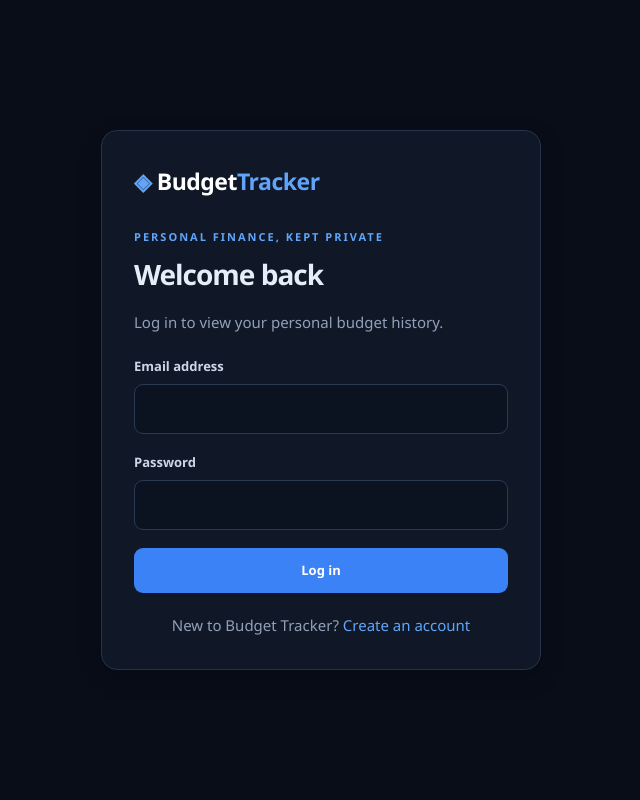
After one commit to sy9070002-git/Budget_Tracking, a Flask app: page /login in a window 1280 px wide. The commit adds this page. Shown: the whole page, without its empty margins (319-959 px from the left). Run offline with Flask 3, Linux system fonts and the light colour scheme; some libraries are stand-ins or nearby versions.

Commit message:
message for commit

```diff
--- a/app.py
+++ b/app.py
@@ -1,8 +1,15 @@
 
-from flask import Flask, render_template, request, redirect, url_for, flash, make_response
+from functools import wraps
+
+from flask import (
+    Flask, render_template, request, redirect, url_for, flash,
+    make_response, session, g
+)
 from flask_sqlalchemy import SQLAlchemy
 from datetime import date, datetime
-from sqlalchemy import func
+from sqlalchemy import func, inspect, text
+from sqlalchemy.exc import IntegrityError
+from werkzeug.security import check_password_hash, generate_password_hash
 import csv
 import io
 import os
@@ -28,17 +35,30 @@ else:
 
 app.config["SQLALCHEMY_DATABASE_URI"] = database_url
 app.config["SQLALCHEMY_TRACK_MODIFICATIONS"] = False
-app.config["SECRET_KEY"] = "BT-by-Sumit"
+secret_key = os.environ.get("SECRET_KEY")
+if not secret_key and os.environ.get("VERCEL"):
+    raise RuntimeError("Set SECRET_KEY in the Vercel project environment.")
+app.config["SECRET_KEY"] = secret_key or os.urandom(32)
+app.config["SESSION_COOKIE_HTTPONLY"] = True
+app.config["SESSION_COOKIE_SAMESITE"] = "Lax"
+app.config["SESSION_COOKIE_SECURE"] = bool(os.environ.get("VERCEL"))
 
 db = SQLAlchemy(app)
 
-# Expense database table
+
+class User(db.Model):
+    id = db.Column(db.Integer, primary_key=True)
+    email = db.Column(db.String(254), unique=True, nullable=False, index=True)
+    password_hash = db.Column(db.String(255), nullable=False)
+
+
 class Expense(db.Model):
     id = db.Column(db.Integer, primary_key=True)
     description = db.Column(db.String(100), nullable=False)
     date = db.Column(db.Date, nullable=False, default=date.today)
     category = db.Column(db.String(100), nullable=False)
     amount = db.Column(db.Float, nullable=False)
+    user_id = db.Column(db.Integer, db.ForeignKey("user.id"), index=True)
 
 
 class Income(db.Model):
@@ -47,11 +67,29 @@ class Income(db.Model):
     date = db.Column(db.Date, nullable=False, default=date.today)
     category = db.Column(db.String(100), nullable=False)
     amount = db.Column(db.Float, nullable=False)
+    user_id = db.Column(db.Integer, db.ForeignKey("user.id"), index=True)
 
 
-# Create the database table if it does not exist
+# Add ownership columns to databases created by earlier versions. Existing rows
+# remain unassigned because their owners cannot be determined safely.
 with app.app_context():
     db.create_all()
+    for table_name in ("expense", "income"):
+        columns = {
+            column["name"]
+            for column in inspect(db.engine).get_columns(table_name)
+        }
+        if "user_id" not in columns:
+            with db.engine.begin() as connection:
+                connection.execute(text(
+                    f"ALTER TABLE {table_name} "
+                    "ADD COLUMN user_id INTEGER REFERENCES \"user\" (id)"
+                ))
+        with db.engine.begin() as connection:
+            connection.execute(text(
+                f"CREATE INDEX IF NOT EXISTS ix_{table_name}_user_id "
+                f"ON {table_name} (user_id)"
+            ))
 
 
 # Available expense categories
@@ -65,6 +103,19 @@ IncomeCategories = [
 ]
 
 
+def login_required(view):
+    @wraps(view)
+    def wrapped_view(*args, **kwargs):
+        user_id = session.get("user_id")
+        g.user = db.session.get(User, user_id) if user_id else None
+        if g.user is None:
+            session.clear()
+            return redirect(url_for("login"))
+        return view(*args, **kwargs)
+
+    return wrapped_view
+
+
 # Convert a date string into a date object
 def parse_date_or_none(value):
     if not value:
@@ -76,8 +127,76 @@ def parse_date_or_none(value):
         return None
 
 
-# Home page: show expenses, income, totals and chart data
+@app.route("/register", methods=["GET", "POST"])
+def register():
+    if session.get("user_id"):
+        return redirect(url_for("index"))
+
+    if request.method == "POST":
+        email = (request.form.get("email") or "").strip().lower()
+        password = request.form.get("password") or ""
+
+        email_parts = email.rsplit("@", 1)
+        if (
+            len(email) > 254
+            or len(email_parts) != 2
+            or email.count("@") != 1
+            or not email_parts[0]
+            or "." not in email_parts[1]
+            or any(c.isspace() for c in email)
+        ):
+            flash("Enter a valid email address.")
+        elif len(password) < 8:
+            flash("Password must be at least 8 characters.")
+        else:
+            user = User(
+                email=email,
+                password_hash=generate_password_hash(password)
+            )
+            db.session.add(user)
+            try:
+                db.session.commit()
+            except IntegrityError:
+                db.session.rollback()
+                if User.query.filter_by(email=email).first() is None:
+                    raise
+                flash("An account with that email already exists.")
+            else:
+                session.clear()
+                session["user_id"] = user.id
+                return redirect(url_for("index"))
+
+    return render_template("auth.html", mode="register")
+
+
+@app.route("/login", methods=["GET", "POST"])
+def login():
+    if session.get("user_id"):
+        return redirect(url_for("index"))
+
+    if request.method == "POST":
+        email = (request.form.get("email") or "").strip().lower()
+        password = request.form.get("password") or ""
+        user = User.query.filter_by(email=email).first()
+
+        if user is None or not check_password_hash(user.password_hash, password):
+            flash("Invalid email or password.")
+        else:
+            session.clear()
+            session["user_id"] = user.id
+            return redirect(url_for("index"))
+
+    return render_template("auth.html", mode="login")
+
+
+@app.route("/logout", methods=["POST"])
+def logout():
+    session.clear()
+    return redirect(url_for("login"))
+
+
 @app.route("/")
+@login_required
 def index():
     start_str = (request.args.get("start") or "").strip()
     end_str = (request.args.get("end") or "").strip()
@@ -100,7 +219,7 @@ def index():
         end_str = ""
 
     # Apply filters to the expense query
-    q = Expense.query
+    q = Expense.query.filter_by(user_id=g.user.id)
 
     if start_date:
         q = q.filter(Expense.date >= start_date)
@@ -117,7 +236,7 @@ def index():
         Expense.date.desc(), Expense.id.desc()
     ).all()
 
-    incomes = Income.query.order_by(
+    incomes = Income.query.filter_by(user_id=g.user.id).order_by(
         Income.date.desc(), Income.id.desc()
     ).all()
 
@@ -129,7 +248,7 @@ def index():
     cat_q = db.session.query(
         Expense.category,
         func.sum(Expense.amount)
-    )
+    ).filter(Expense.user_id == g.user.id)
 
     if start_date:
         cat_q = cat_q.filter(Expense.date >= start_date)
@@ -149,7 +268,7 @@ def index():
     day_q = db.session.query(
         Expense.date,
         func.sum(Expense.amount)
-    )
+    ).filter(Expense.user_id == g.user.id)
 
     if start_date:
         day_q = day_q.filter(Expense.date >= start_date)
@@ -187,6 +306,7 @@ def index():
 
 # Add a new expense
 @app.route("/add", methods=["POST"])
+@login_required
 def add_expense():
     description = (request.form.get("description") or "").strip()
     category = (request.form.get("category") or "").strip()
@@ -225,7 +345,8 @@ def add_expense():
         description=description,
         category=category,
         amount=amount,
-        date=expense_date
+        date=expense_date,
+        user_id=g.user.id
     )
 
     db.session.add(expense)
@@ -236,6 +357,7 @@ def add_expense():
 
 
 @app.route("/add-income", methods=["POST"])
+@login_required
 def add_income():
     description = (request.form.get("description") or "").strip()
     category = (request.form.get("category") or "").strip()
@@ -267,7 +389,8 @@ def add_income():
         description=description,
         category=category,
         amount=amount,
-        date=income_date
+        date=income_date,
+        user_id=g.user.id
     )
 
     db.session.add(income)
@@ -279,8 +402,11 @@ def add_income():
 
 # Delete an expense
 @app.route("/delete/<int:id>", methods=["POST"])
+@login_required
 def delete(id):
-    expense = Expense.query.get_or_404(id)
+    expense = Expense.query.filter_by(
+        id=id, user_id=g.user.id
+    ).first_or_404()
 
     db.session.delete(expense)
     db.session.commit()
@@ -290,8 +416,11 @@ def delete(id):
 
 
 @app.route("/delete-income/<int:id>", methods=["POST"])
+@login_required
 def delete_income(id):
-    income = Income.query.get_or_404(id)
+    income = Income.query.filter_by(
+        id=id, user_id=g.user.id
+    ).first_or_404()
 
     db.session.delete(income)
     db.session.commit()
@@ -302,8 +431,11 @@ def delete_income(id):
 
 # Show the edit form
 @app.route("/edit/<int:id>", methods=["GET"])
+@login_required
 def edit(id):
-    expense = Expense.query.get_or_404(id)
+    expense = Expense.query.filter_by(
+        id=id, user_id=g.user.id
+    ).first_or_404()
 
     return render_template(
         "edit.html",
@@ -315,8 +447,11 @@ def edit(id):
 
 # Update an existing expense
 @app.route("/edit/<int:id>", methods=["POST"])
+@login_required
 def edit_post(id):
-    expense = Expense.query.get_or_404(id)
+    expense = Expense.query.filter_by(
+        id=id, user_id=g.user.id
+    ).first_or_404()
 
     description = (request.form.get("description") or "").strip()
     category = (request.form.get("category") or "").strip()
@@ -362,6 +497,7 @@ def edit_post(id):
 
 # Export filtered expenses as a CSV file
 @app.route("/export.csv")
+@login_required
 def export_csv():
     start_str = (request.args.get("start") or "").strip()
     end_str = (request.args.get("end") or "").strip()
@@ -371,7 +507,7 @@ def export_csv():
     end_date = parse_date_or_none(end_str)
 
     # Create the query and apply available filters
-    q = Expense.query
+    q = Expense.query.filter_by(user_id=g.user.id)
 
     if start_date:
         q = q.filter(Expense.date >= start_date)
--- a/static/style.css
+++ b/static/style.css
@@ -117,6 +117,63 @@ hr {
 
 .nav-links a:hover {
     color: var(--blue-light);
+}
+
+.nav-user {
+    color: var(--muted);
+    font-size: 13px;
+}
+
+.nav-links form {
+    margin: 0;
+}
+
+.nav-logout {
+    padding: 0;
+    border: 0;
+    background: transparent;
+    color: #b9c6dc;
+    font: inherit;
+    font-size: 14px;
+    font-weight: 600;
+    cursor: pointer;
+}
+
+.nav-logout:hover {
+    color: var(--blue-light);
+}
+
+.auth-page {
+    min-height: 100vh;
+    display: grid;
+    place-items: center;
+    padding: 24px;
+}
+
+.auth-card {
+    width: min(440px, 100%);
+    padding: 32px;
+    background: var(--panel);
+    border: 1px solid var(--border);
+    border-radius: 16px;
+    box-shadow: 0 8px 25px rgba(0, 0, 0, 0.2);
+}
+
+.auth-card .section-header {
+    margin: 28px 0 22px;
+}
+
+.auth-card .section-header h1 {
+    font-size: 28px;
+}
+
+.auth-card .btn {
+    width: 100%;
+}
+
+.auth-switch {
+    margin: 20px 0 0;
+    text-align: center;
 }
 
 
--- /dev/null
+++ b/templates/auth.html
@@ -0,0 +1,53 @@
+<!DOCTYPE html>
+<html lang="en">
+<head>
+    <meta charset="UTF-8">
+    <meta name="viewport" content="width=device-width, initial-scale=1.0">
+    <title>{{ "Create account" if mode == "register" else "Log in" }} | Budget Tracker</title>
+    <link rel="stylesheet" href="{{ url_for('static', filename='style.css') }}">
+</head>
+<body class="auth-page">
+    <main class="auth-card">
+        <a class="brand" href="{{ url_for('login') }}">◈ <span>Budget</span>Tracker</a>
+        <div class="section-header">
+            <div class="eyebrow">Personal finance, kept private</div>
+            <h1>{{ "Create your account" if mode == "register" else "Welcome back" }}</h1>
+            <p>
+                {{ "Sign up to keep your income and expenses private to you." if mode == "register"
+                   else "Log in to view your personal budget history." }}
+            </p>
+        </div>
+
+        {% with messages = get_flashed_messages() %}
+            {% if messages %}
+                {% for message in messages %}
+                    <div class="flash-message">{{ message }}</div>
+                {% endfor %}
+            {% endif %}
+        {% endwith %}
+
+        <form method="POST">
+            <label for="email">Email address</label>
+            <input type="email" id="email" name="email" maxlength="254"
+                   autocomplete="email" required>
+
+            <label for="password">Password</label>
+            <input type="password" id="password" name="password"
+                   autocomplete="{{ 'new-password' if mode == 'register' else 'current-password' }}"
+                   minlength="{{ 8 if mode == 'register' else 1 }}" required>
+
+            <button class="btn" type="submit">
+                {{ "Create account" if mode == "register" else "Log in" }}
+            </button>
+        </form>
+
+        <p class="auth-switch">
+            {% if mode == "register" %}
+                Already registered? <a href="{{ url_for('login') }}">Log in</a>
+            {% else %}
+                New to Budget Tracker? <a href="{{ url_for('register') }}">Create an account</a>
+            {% endif %}
+        </p>
+    </main>
+</body>
+</html>
--- a/templates/index.html
+++ b/templates/index.html
@@ -25,6 +25,10 @@
             <a href="#add-expense">Add Expense</a>
             <a href="#analysis">Analytics</a>
             <a href="#transactions">Transactions</a>
+            <span class="nav-user">{{ g.user.email }}</span>
+            <form action="{{ url_for('logout') }}" method="POST">
+                <button class="nav-logout" type="submit">Log out</button>
+            </form>
         </nav>
     </header>
 
```
Also changed, not shown: README.md.
